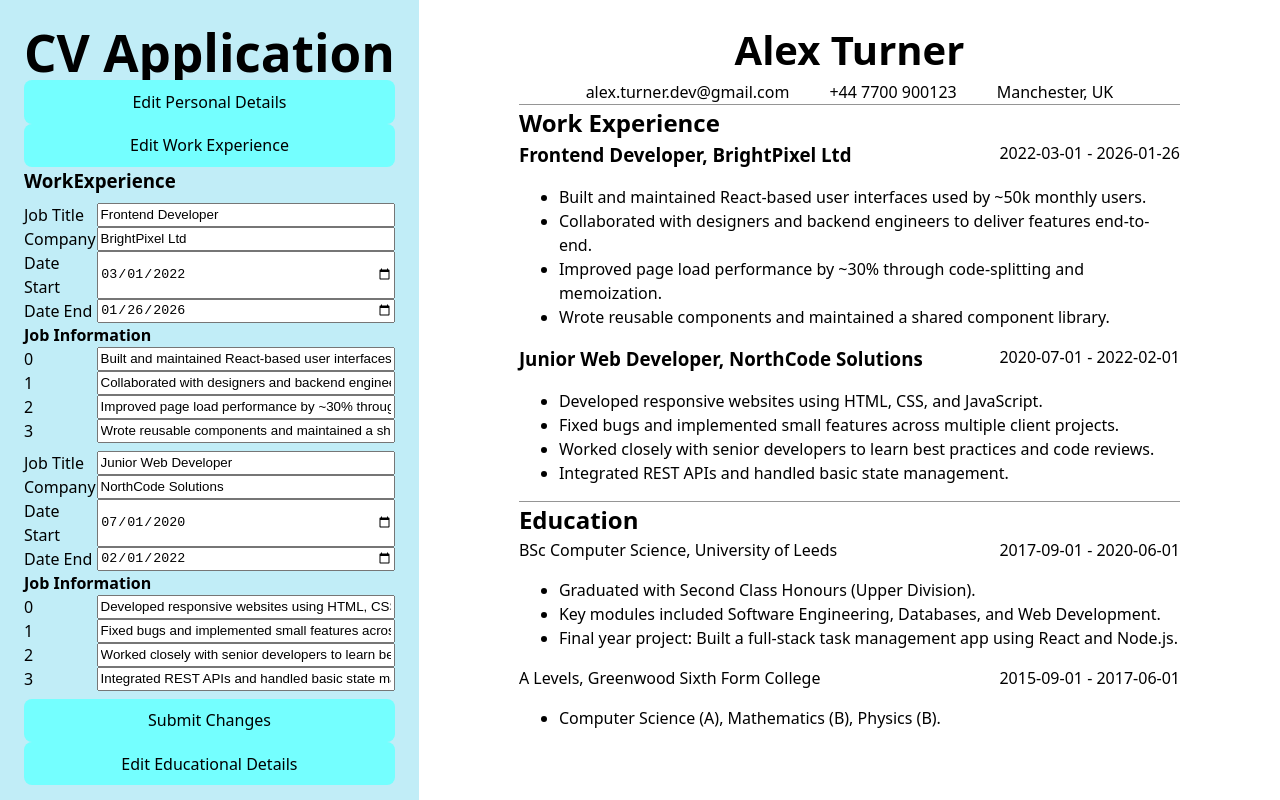
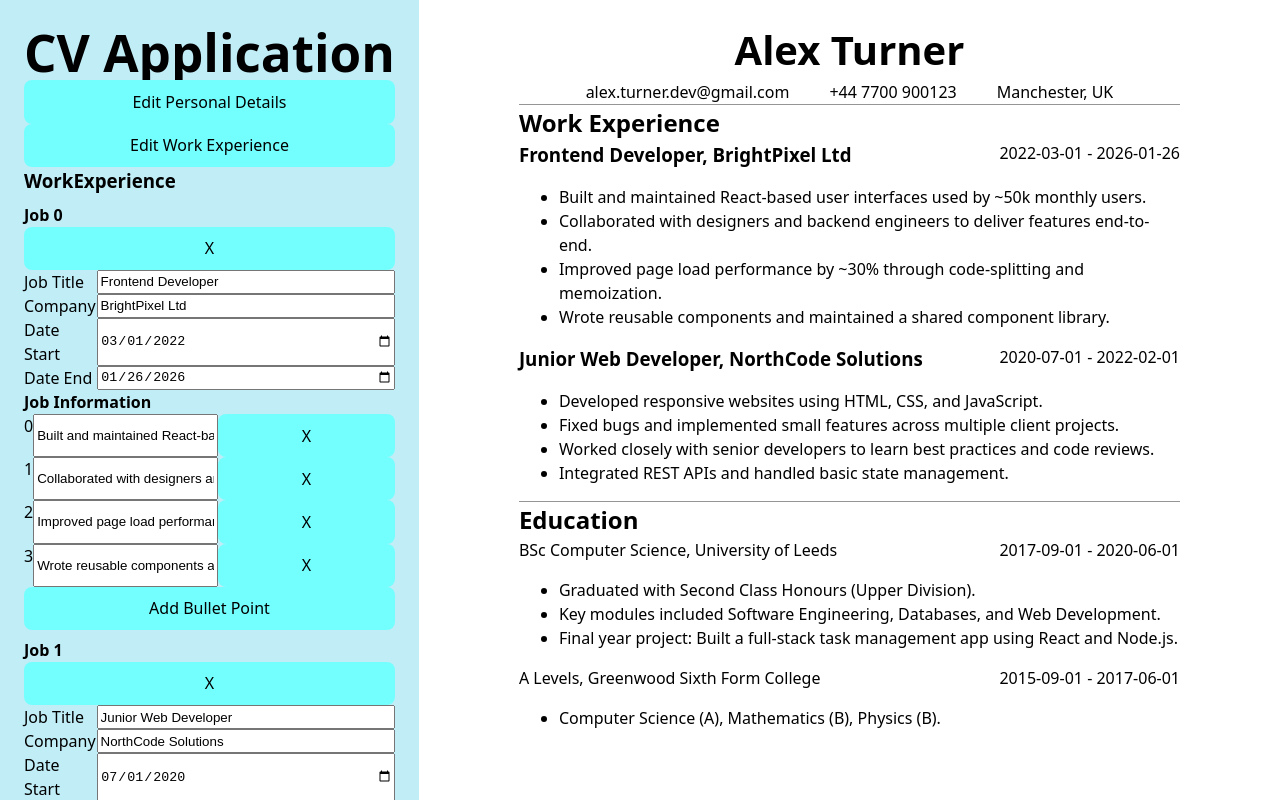
Before and after one commit to hmoh24/cvApplication, a React (Vite) app: page / in a window 1280 px wide. Both pictures are taken after a click on the button "Edit Work Experience". Shown: the top 800 px of the page. Built offline with nearby package versions, Linux system fonts and the light colour scheme.

Commit message:
working add/remove buttons for jobs and bullet points on work experience form

```diff
--- a/src/components/forms/workExperienceFormSection.jsx
+++ b/src/components/forms/workExperienceFormSection.jsx
@@ -3,6 +3,61 @@ import toggleElementVisibility from "../../util/toggleElementVisibility";
 
 function WorkExperienceFormSection({ workExperience, setWorkExperience }) {
   const [draft, setDraft] = useState(workExperience);
+
+  function handleDelete(e, index) {
+    setDraft((prev) => {
+      const items = prev.items.filter((job, position) => index !== position);
+      items.forEach((job, position) => {
+        job.id = `job-${position + 1}`;
+      });
+      return { items };
+    });
+  }
+
+  function handleAddJob() {
+    setDraft((prev) => {
+      const newJob = {
+        id: `job-${prev.items.length + 1}`,
+        role: "",
+        companyName: "",
+        dateStarted: "2026-01-01",
+        dateEnded: "2026-01-02",
+        bulletPoints: ["", "", ""],
+      };
+      return { items: [...prev.items, newJob] };
+    });
+  }
+
+  function handleAddBullet(jobIndex) {
+    setDraft((prev) => {
+      const items = [...prev.items];
+      const job = { ...items[jobIndex] };
+      job.bulletPoints = [...job.bulletPoints, ""];
+      items[jobIndex] = job;
+      return {
+        items,
+      };
+    });
+  }
+
+  function handleDeleteBullet(jobIndex, bulletIndex) {
+    // e.preventDefault();
+    setDraft((prev) => {
+      return {
+        ...prev,
+        items: prev.items.map((job, index) => {
+          return jobIndex === index
+            ? {
+                ...job,
+                bulletPoints: job.bulletPoints.filter((bullet, position) => {
+                  return bulletIndex !== position;
+                }),
+              }
+            : job;
+        }),
+      };
+    });
+  }
 
   function handleSubmit(e) {
     e.preventDefault();
@@ -55,6 +110,15 @@ function WorkExperienceFormSection({ workExperience, setWorkExperience }) {
         {draft.items.map((job, index) => {
           return (
             <section className="workExpSubsection" id={job.id} key={job.id}>
+              <span className="jobFormHeader">
+                <h4>Job {index}</h4>
+                <button
+                  onClick={(e) => handleDelete(e, index)}
+                  className="removeJob"
+                >
+                  X
+                </button>
+              </span>
               <span className="basicInputWrapper">
                 <label htmlFor={`role${job.id}`}>Job Title</label>
                 <input
@@ -108,18 +172,32 @@ function WorkExperienceFormSection({ workExperience, setWorkExperience }) {
                         id={`bulllet${job.id}${position}`}
                         name="bulletPoints"
                         value={bullet}
-                        onChange={(e) =>
-                          handleBulletChange(e, index, position)
-                        }
+                        onChange={(e) => handleBulletChange(e, index, position)}
                       />
+                      <button
+                        type="button"
+                        onClick={() => handleDeleteBullet(index, position)}
+                        className="deleteBullet"
+                      >
+                        X
+                      </button>
                     </span>
                   );
                 })}
+                <button
+                  type="button"
+                  onClick={() => handleAddBullet(index)}
+                  className="addBullet"
+                >
+                  Add Bullet Point
+                </button>
               </section>
             </section>
           );
         })}
-
+        <button type="button" onClick={handleAddJob}>
+          Add Job
+        </button>
         <button type="submit">Submit Changes</button>
       </form>
     </section>
```
